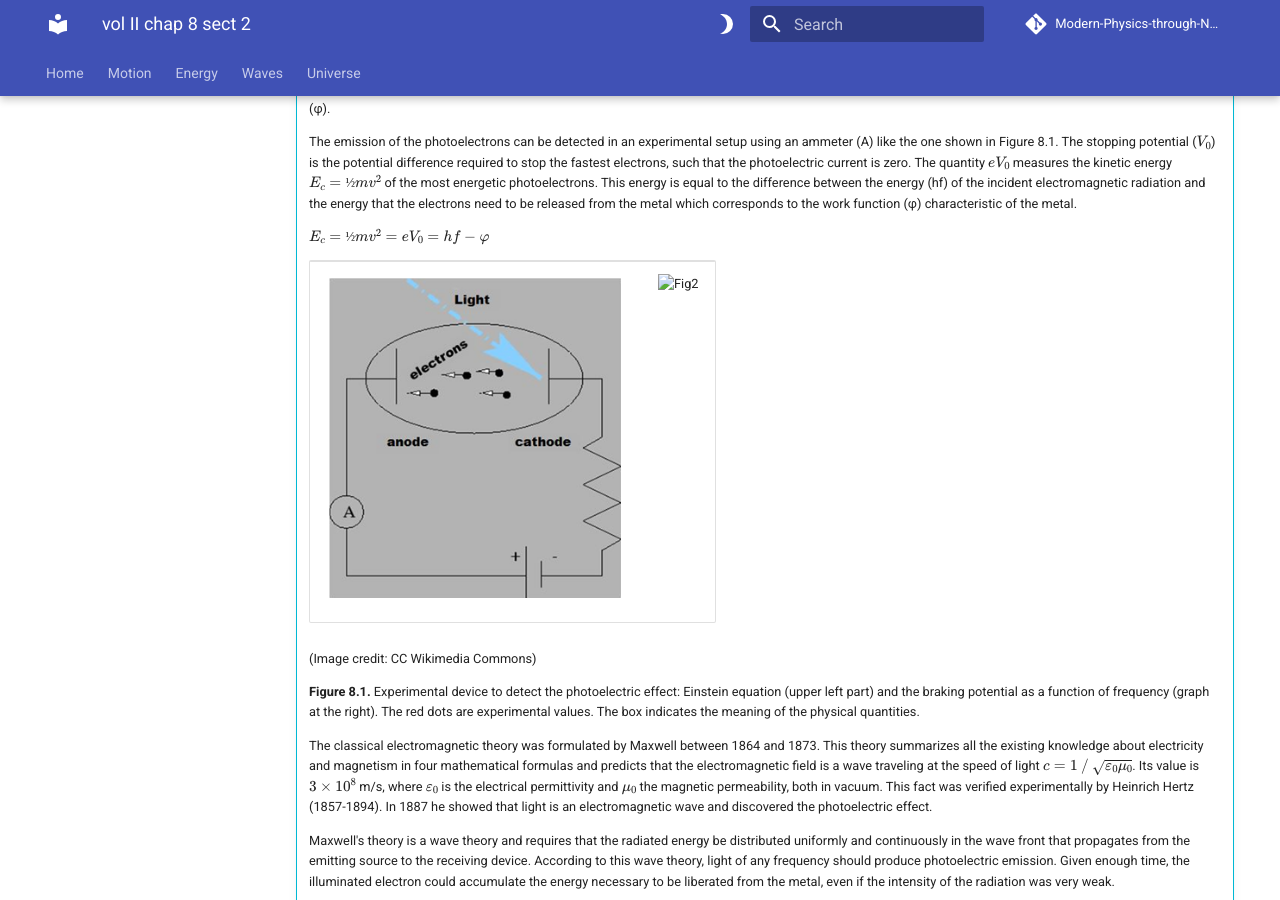
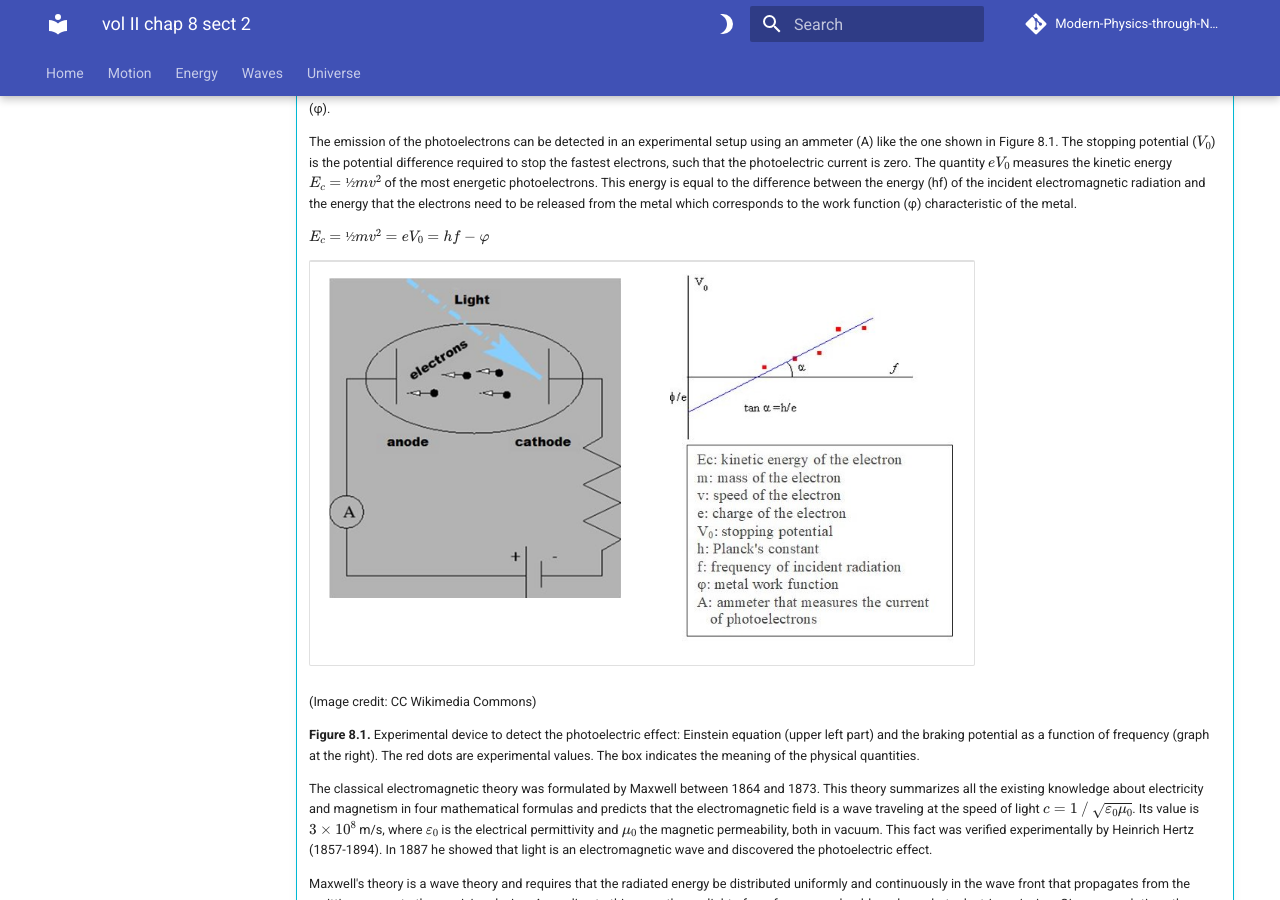
Before and after one commit to modphysnobel/modphysnobel.github.io, an MkDocs documentation site: the page built from docs/vol-II/vol-II-chap-8-sect-2.md, in a window 1280 px wide and 900 px high, scrolled down 1088 px. Built offline with MkDocs 1.6.1 and Material for MkDocs 9.7.7, drawn with Linux system fonts in a browser that asks for light colours; some web fonts are replaced; comment, search, counter and statistics services are not loaded.

Commit message:
Update vol-II-chap-8-sect-2.md

```diff
--- a/docs/vol-II/vol-II-chap-8-sect-2.md
+++ b/docs/vol-II/vol-II-chap-8-sect-2.md
@@ -41,7 +41,7 @@ Despite the existence of the first law of Thermodynamics establishing the conser
 			![Fig1](./figs/chap-8-sect-2-fig3.PNG){width="300"}
 		</td>
 		<td>
-			![Fig2](./figs/chap-8-sect-2-fig4.JPG){width="300"}
+			![Fig2](./figs/chap-8-sect-2-fig4.jpg){width="300"}
 		</td>
 	</tr>
 	</tbody>
```
